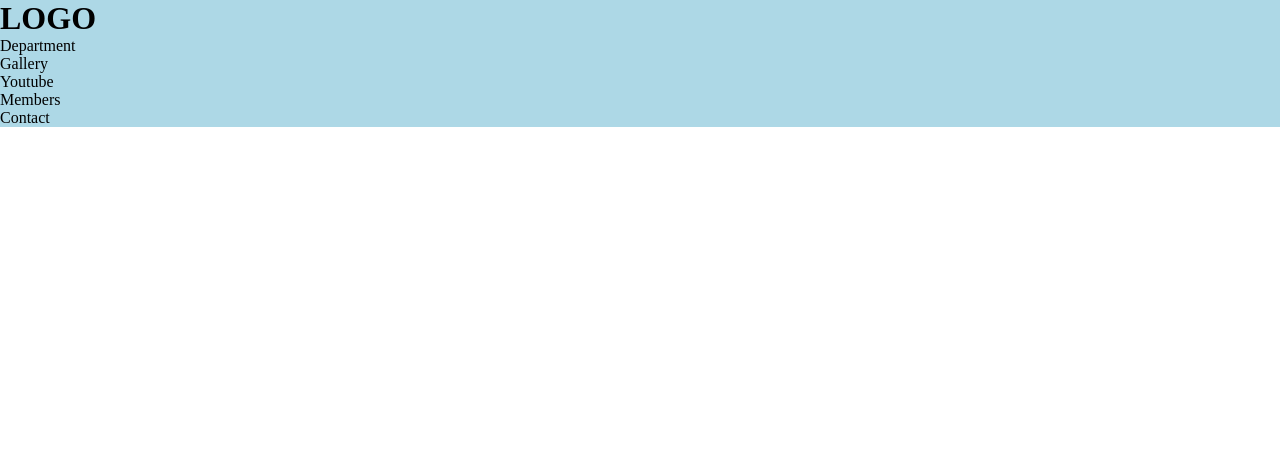
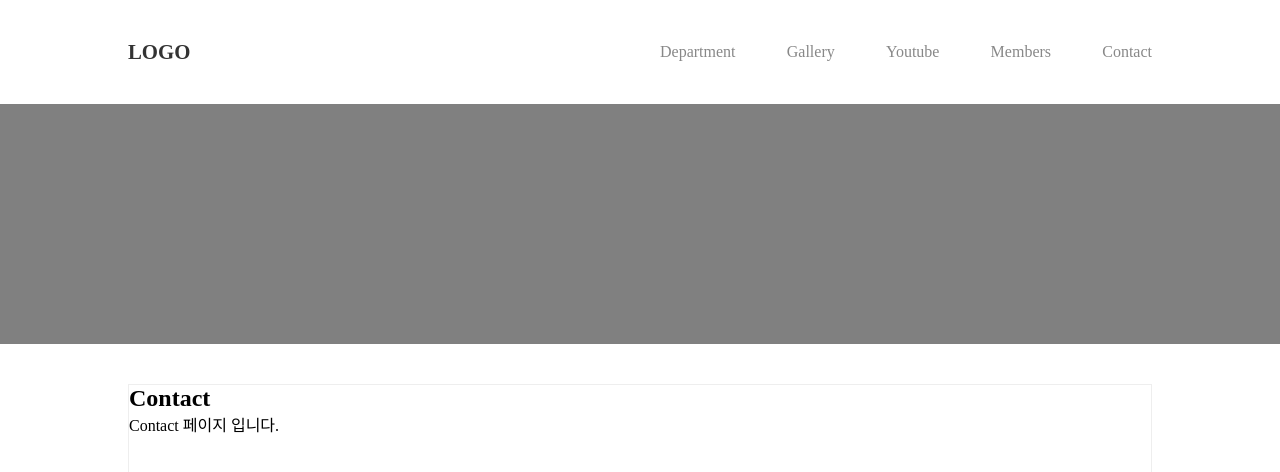
Before and after one commit to react2309/pot_1, a React (Create React App) app: page /#/contact in a window 1280 px wide. Shown: the top 472 px of the page. Built offline with nearby package versions, Linux system fonts and the light colour scheme.

Commit message:
header 설정

```diff
--- a/src/App.js
+++ b/src/App.js
@@ -3,17 +3,30 @@
 import Header from './components/common/header/Header';
 import Department from './components/sub/department/Department';
 import Youtube from './components/sub/youtube/Youtube';
+import Members from './components/sub/members/Members';
+import Contact from './components/sub/contact/Contact';
+import Gallery from './components/sub/gallery/Gallery';
 
 function App() {
 	return (
 		<>
+			{/* Header */}
 			<Header />
-			<Route path='/department'>
-				<Department />
-			</Route>
-			<Route path='/youtube'>
-				<Youtube />
-			</Route>
+
+			{/* Department */}
+			<Route path='/department' component={Department} />
+
+			{/* Youtube */}
+			<Route path='/youtube' component={Youtube} />
+
+			{/* Members */}
+			<Route path='/members' component={Members} />
+
+			{/* Contact */}
+			<Route path='/contact' component={Contact} />
+
+			{/* Gallery */}
+			<Route path='/gallery' component={Gallery} />
 		</>
 	);
 }
--- a/src/components/common/header/header.jsx
+++ b/src/components/common/header/header.jsx
@@ -1,18 +1,34 @@
 import styles from './Header.module.scss';
 import clsx from 'clsx';
-//className에 문자가 변수가 치환되고 있기 때문에 여러개의 변수값을 클래스로 등록하기 편하고, 클래스연결을 삼항연산자로 조건처리도 가능
+import { Link, NavLink } from 'react-router-dom';
 
 export default function Header() {
 	return (
 		<header className={clsx(styles.header)}>
-			<h1>LOGO</h1>
+			<h1>
+				<Link to='/'>LOGO</Link>
+			</h1>
 
 			<ul>
-				<li>Department</li>
-				<li>Gallery</li>
-				<li>Youtube</li>
-				<li>Members</li>
-				<li>Contact</li>
+				<li>
+					<NavLink to='/department'>Department</NavLink>
+				</li>
+
+				<li>
+					<NavLink to='/gallery'>Gallery</NavLink>
+				</li>
+
+				<li>
+					<NavLink to='/youtube'>Youtube</NavLink>
+				</li>
+
+				<li>
+					<NavLink to='/members'>Members</NavLink>
+				</li>
+
+				<li>
+					<NavLink to='/contact'>Contact</NavLink>
+				</li>
 			</ul>
 		</header>
 	);
--- a/src/components/common/header/header.module.scss
+++ b/src/components/common/header/header.module.scss
@@ -1,4 +1,19 @@
 .header {
 	width: 100%;
-	background: lightblue;
+	padding: 5vh 10vw;
+	display: flex;
+	justify-content: space-between;
+
+	h1 {
+		font-size: 1.3rem;
+		color: #333;
+	}
+
+	ul {
+		display: flex;
+		gap: 4vw;
+		align-items: center;
+		font-size: 1rem;
+		color: #888;
+	}
 }
--- a/src/components/sub/contact/contact.jsx
+++ b/src/components/sub/contact/contact.jsx
@@ -0,0 +1,11 @@
+import Layout from '../../common/layout/Layout';
+// import styles from './Department.module.scss';
+// import clsx from 'clsx';
+
+export default function Contact() {
+	return (
+		<Layout title={'Contact'}>
+			<p>Contact 페이지 입니다.</p>
+		</Layout>
+	);
+}
--- a/src/components/sub/gallery/gallery.jsx
+++ b/src/components/sub/gallery/gallery.jsx
@@ -0,0 +1,11 @@
+import Layout from '../../common/layout/Layout';
+// import styles from './Department.module.scss';
+// import clsx from 'clsx';
+
+export default function Gallery() {
+	return (
+		<Layout title={'Gallery'}>
+			<p>갤러리 페이지 입니다.</p>
+		</Layout>
+	);
+}
--- a/src/components/sub/members/members.jsx
+++ b/src/components/sub/members/members.jsx
@@ -0,0 +1,11 @@
+import Layout from '../../common/layout/Layout';
+// import styles from './Department.module.scss';
+// import clsx from 'clsx';
+
+export default function Members() {
+	return (
+		<Layout title={'Members'}>
+			<p>맴버 페이지 입니다.</p>
+		</Layout>
+	);
+}
--- a/src/styles/Global.scss
+++ b/src/styles/Global.scss
@@ -11,4 +11,5 @@
 }
 a {
 	text-decoration: none;
+	color: inherit;
 }
```
